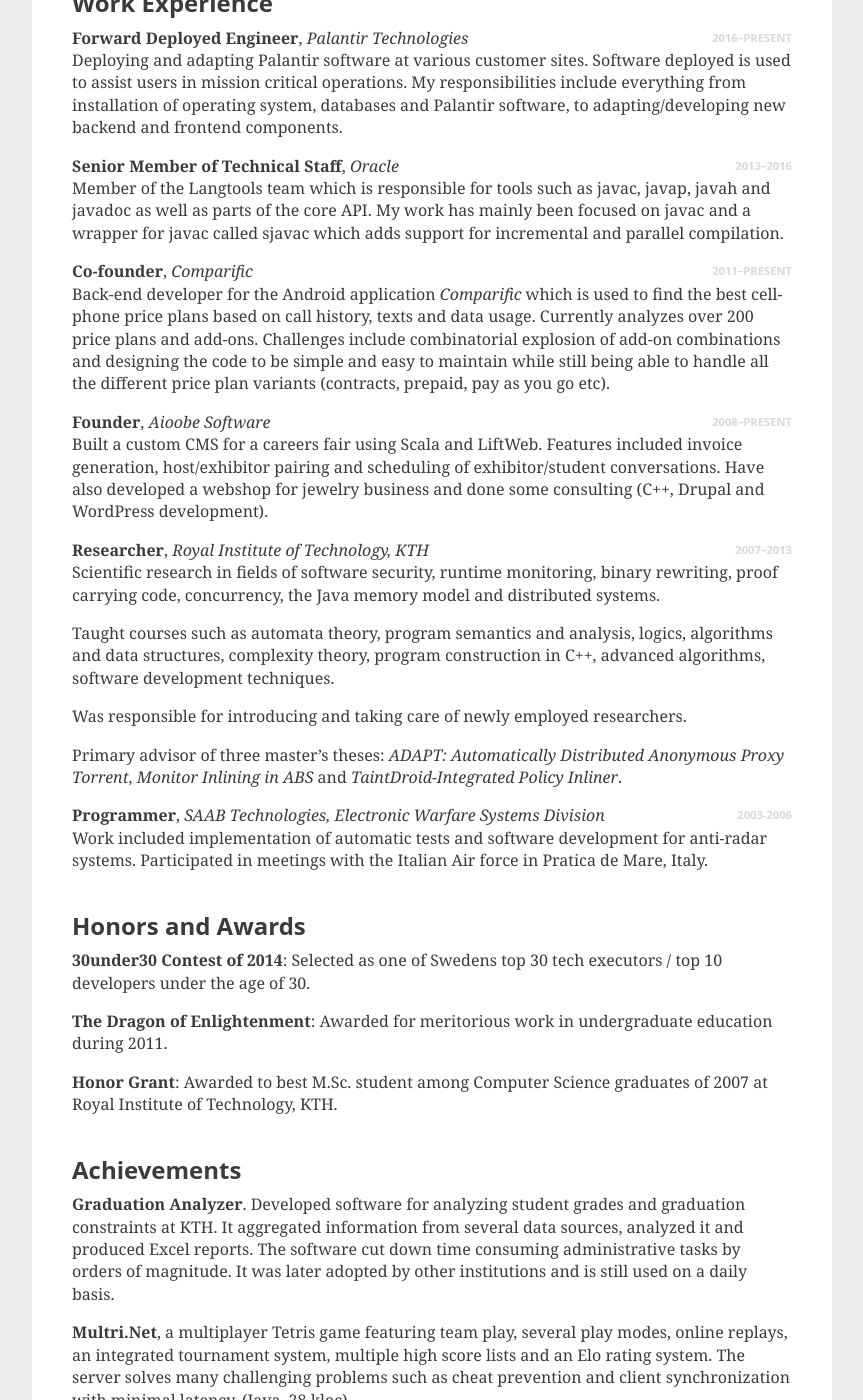
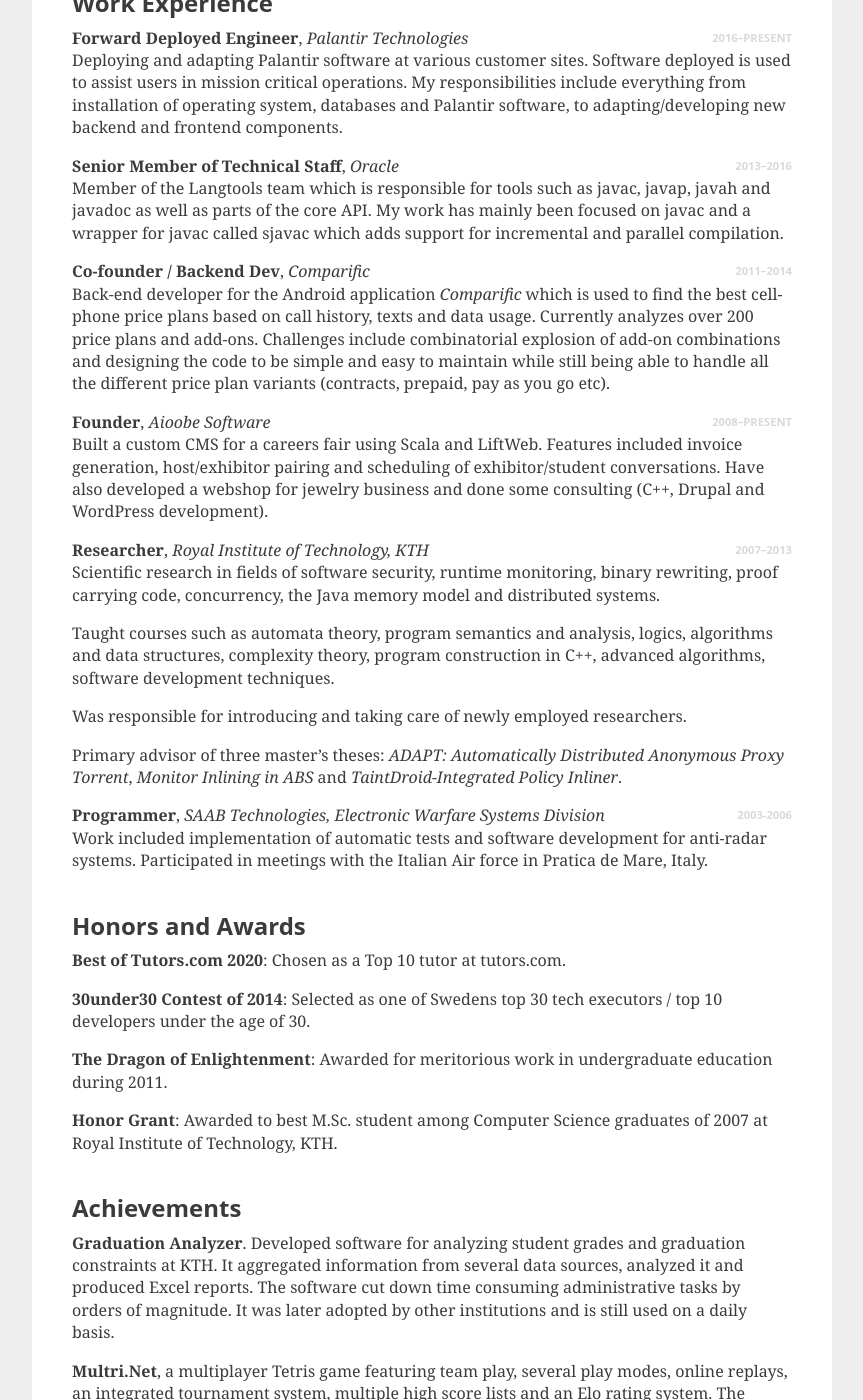
Before and after one commit to aioobe/aioobe.github.io, a Jekyll site: the page built from resume.md, in a window 1280 px wide and 1400 px high, scrolled down 535 px. Shown: the whole window, without its empty margins (208-1071 px from the left). Built offline with Jekyll 4.4.1, drawn with Linux system fonts in a browser that asks for light colours; our own code applies the rules of GitHub Pages for plain Markdown files.

```diff
--- a/resume.md
+++ b/resume.md
@@ -28,7 +28,7 @@ Deploying and adapting Palantir software at various customer sites. Software dep
 <span class="dateLabel">2013--2016</span>**Senior Member of Technical Staff**, _Oracle_<br />
 Member of the Langtools team which is responsible for tools such as javac, javap, javah and javadoc as well as parts of the core API. My work has mainly been focused on javac and a wrapper for javac called sjavac which adds support for incremental and parallel compilation.
 
-<span class="dateLabel">2011--present</span>**Co-founder**, _Comparific_<br />
+<span class="dateLabel">2011--2014</span>**Co-founder / Backend Dev**, _Comparific_<br />
 Back-end developer for the Android application _Comparific_ which is used to find the best cell-phone price plans based on call history, texts and data usage. Currently analyzes over 200 price plans and add-ons. Challenges include combinatorial explosion of add-on combinations and designing the code to be simple and easy to maintain while still being able to handle all the different price plan variants (contracts, prepaid, pay as you go etc).
 
 <span class="dateLabel">2008--present</span>**Founder**, _Aioobe Software_<br />
@@ -48,6 +48,8 @@ Work included implementation of automatic tests and software development for ant
 
 Honors and Awards
 -----------------
+**Best of Tutors.com 2020**:  Chosen as a Top 10 tutor at tutors.com.
+
 **30under30 Contest of 2014**: Selected as one of Swedens top 30 tech executors / top 10 developers under the age of 30.
 
 **The Dragon of Enlightenment**: Awarded for meritorious work in undergraduate education during 2011.
```
Also changed, not shown: _posts/2020-05-17-Terry-quote.md (added, +11 -0 lines), index.html (+10 -3 lines).
